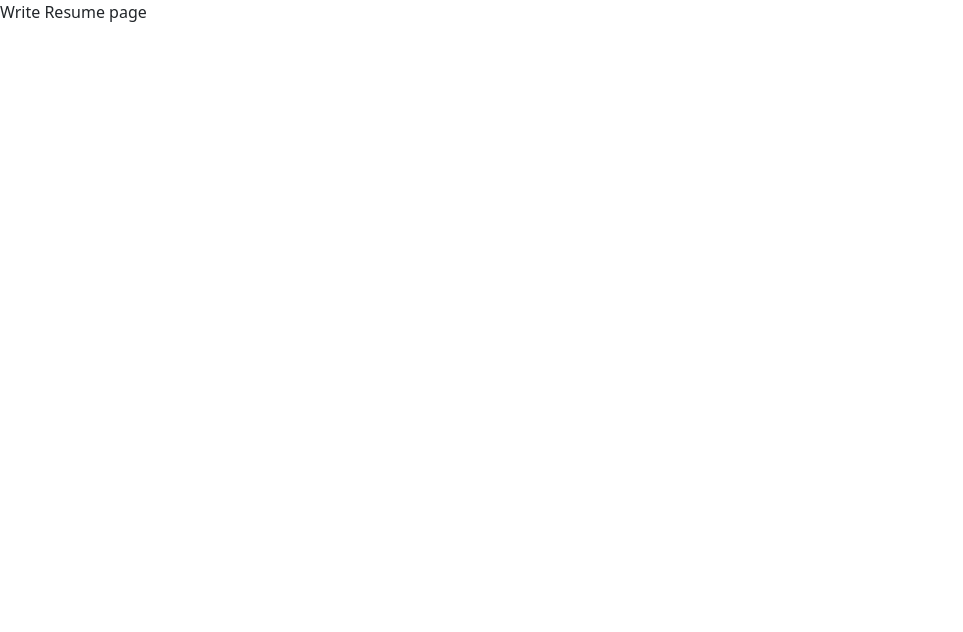
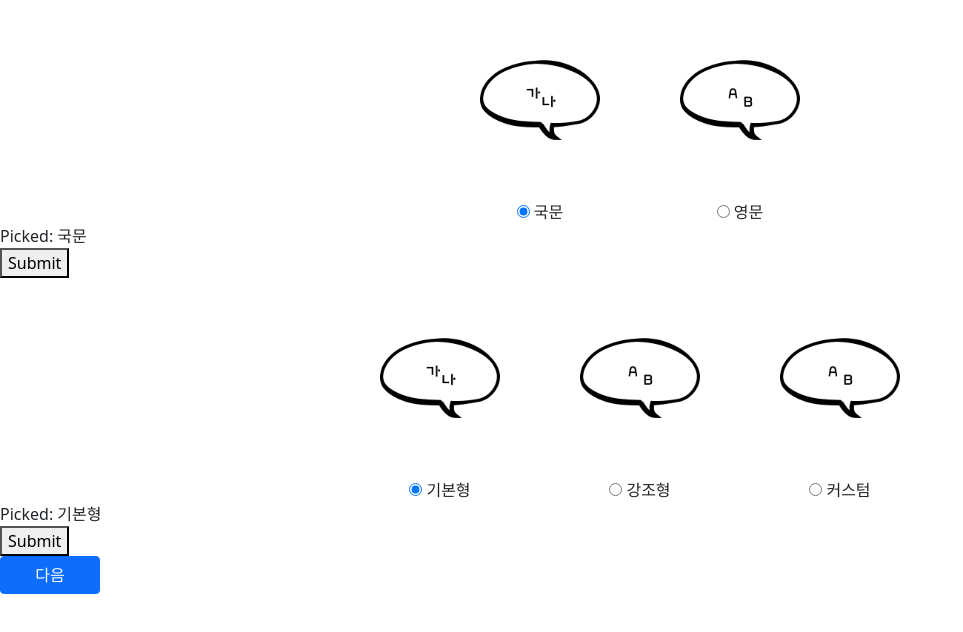
Before and after one commit to youjinDev/resume-maker, a Next.js app in the folder client/: page /Resume in a window 1280 px wide. Shown: the top 632 px of the page, without its empty margins (0-963 px from the left). Built offline with nearby package versions, Linux system fonts and the light colour scheme.

Commit message:
[UPDATE] Reseume Writing (#10)

```diff
--- a/client/components/Resume/Step1.tsx
+++ b/client/components/Resume/Step1.tsx
@@ -1,3 +1,54 @@
-export const Step1 = () => {
-  return <div>Step1</div>;
+import { FunctionComponent } from 'react';
+import { FormRadioBtn } from '@/components/common/FormRadiobtn';
+import { useState } from 'react';
+import Kor from '@/public/KOR.png';
+import Eng from '@/public/ENG.png';
+import { CommonButton } from '../common/CummonButton';
+
+const KOR = '국문';
+const ENG = '영문';
+
+const BASIC = '기본형';
+const EMPHASIS = '강조형';
+const CUSTOM = '커스텀';
+
+const languageTypeData = [
+  { value: KOR, img: Kor },
+  { value: ENG, img: Eng },
+];
+
+const ResumeTemplateData = [
+  { value: BASIC, img: Kor },
+  { value: EMPHASIS, img: Eng },
+  { value: CUSTOM, img: Eng },
+];
+
+// TODO : login 상태 받아오기
+// 로그인 되어 있다면 step1으로 routing
+// 로그인 되어있지 않다면 SignUp 페이지로 routing
+
+// TODO : 여기에서 step1 data 관리하기
+const Step1 = ({ setStep }: any) => {
+  const [step1Data, setStep1Data] = useState({
+    languageTypeData: KOR,
+    resumeTemplatedata: BASIC,
+  });
+
+  function handleLanguageData(data: typeof KOR | typeof ENG) {
+    setStep1Data({ ...step1Data, languageTypeData: data });
+  }
+
+  function handleTemplateData(data: typeof BASIC | typeof EMPHASIS | typeof CUSTOM) {
+    setStep1Data({ ...step1Data, resumeTemplatedata: data });
+  }
+
+  return (
+    <>
+      <FormRadioBtn data={languageTypeData} handleData={handleLanguageData} />
+      <FormRadioBtn data={ResumeTemplateData} handleData={handleTemplateData} />
+      <CommonButton label="다음" onPress={() => setStep((prev: number) => prev + 1)} />
+    </>
+  );
 };
+
+export default Step1;
--- /dev/null
+++ b/client/components/Resume/index.tsx
@@ -0,0 +1,16 @@
+import Step1 from './Step1';
+// import Step2 from './Step2';
+
+import React, { useState, useEffect } from 'react';
+import styled from 'styled-components';
+import Link from 'next/link';
+
+export default function ResumeWriting({ data }: any) {
+  const [step, setStep] = useState(1);
+  return (
+    <>
+      {step === 1 && <Step1 setStep={setStep} />}
+      {step === 2 && <h1>step2 페이지</h1>}
+    </>
+  );
+}
--- a/client/components/common/FormRadiobtn.tsx
+++ b/client/components/common/FormRadiobtn.tsx
@@ -3,7 +3,6 @@ import React, { Children } from 'react';
 import { Formik, Field, Form, FormikHelpers } from 'formik';
 import Image from 'next/image';
 import styled from 'styled-components';
-import step1_data from '@/pages/Resume/Step1';
 
 interface IValues {
   value: string;
--- a/client/components/common/Header.tsx
+++ b/client/components/common/Header.tsx
@@ -7,7 +7,7 @@ import Image from 'next/image';
 import { CommonButton } from '@/components/common/CummonButton';
 import { useRouter } from 'next/dist/client/router';
 
-// Todo : auth login 상태에 따라 헤더 바뀌어야 함
+// TODO : auth login 상태에 따라 헤더 바뀌어야 함
 const Header: FunctionComponent = () => {
   const router = useRouter();
   return (
--- a/client/pages/Resume/index.tsx
+++ b/client/pages/Resume/index.tsx
@@ -1,16 +1,22 @@
 import { FunctionComponent } from 'react';
+import ResumeWriting from '@/components/Resume/index';
+
+const WriteResume = ({ data }: any) => {
+  return <ResumeWriting />;
+};
 
 // TODO : login 상태 받아오기
 // 로그인 되어 있다면 step1으로 routing
 // 로그인 되어있지 않다면 SignUp 페이지로 routing
 
-const WriteResume: FunctionComponent = () => {
-  return <div>Write Resume page</div>;
-};
-
-// fetch하거나 caching 할 데이터가 없는데 이걸 굳이 써야하는지 의문 🤔
-// export async function getStaticProps() {
-
-// }
+// export const getServerSideProps = async () => {
+//   // const data = await getUserInfo();
+//   const data = 'test';
+//   return {
+//     props: {
+//       data: { fields: data },
+//     },
+//   };
+// };
 
 export default WriteResume;
```
Also changed, not shown: client/pages/Resume/Step1.tsx (deleted, +0 -45 lines), client/pages/Resume/Step2.tsx (deleted).
